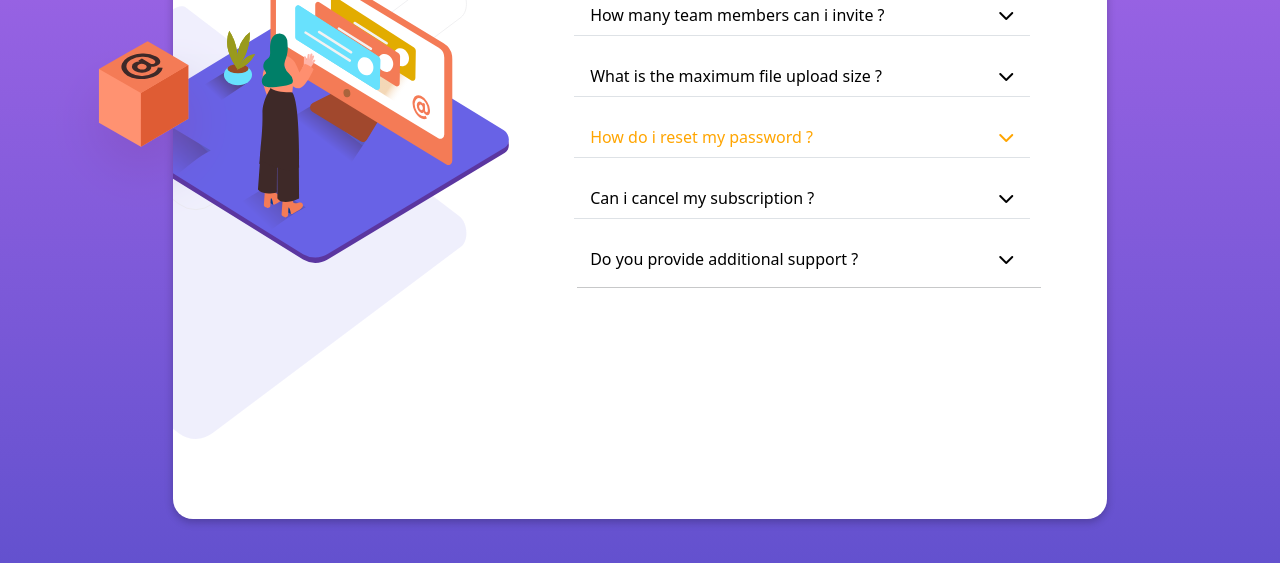
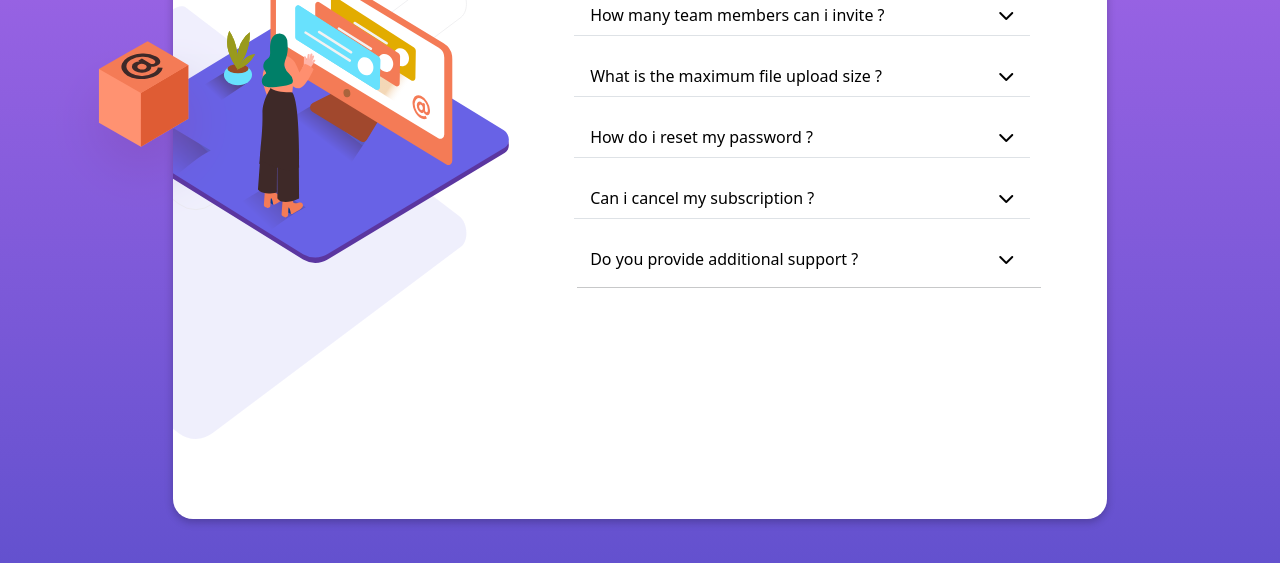
Before and after one commit to swaminathan33/web-development-2, a plain HTML site: page faq/faq.html in a window 1280 px wide. Shown: the part 201-764 px from the top of the page. Drawn offline with nearby package versions, Linux system fonts and the light colour scheme.

Commit message:
Update faq.css

```diff
--- a/faq/faq.css
+++ b/faq/faq.css
@@ -86,7 +86,3 @@ hr{
     justify-content: space-between;
     align-items: center;
 }
-
-#three{
-    color: orange;
-}
```
